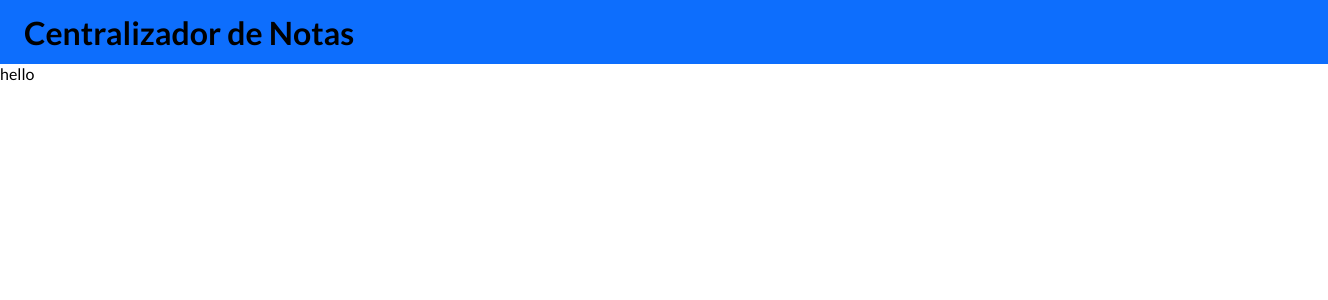
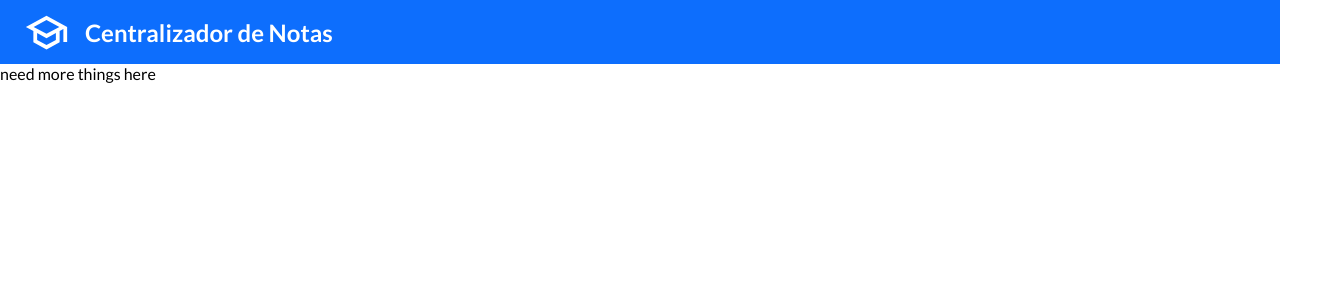
Before and after one commit to FloresAlvaro/Frontend_Report_Card, an Angular app: page / in a window 1280 px wide. Shown: the top 300 px of the page, 1328 px wide, since content can reach past the window. Built offline with nearby package versions, Linux system fonts and the light colour scheme.

Commit message:
feat: enhance topbar component with icon and title, update assets configuration

```diff
--- a/angular.json
+++ b/angular.json
@@ -18,20 +18,21 @@
           "builder": "@angular/build:application",
           "options": {
             "browser": "src/main.ts",
-            "polyfills": [
-              "zone.js"
-            ],
+            "polyfills": ["zone.js"],
             "tsConfig": "tsconfig.app.json",
             "inlineStyleLanguage": "scss",
             "assets": [
               {
                 "glob": "**/*",
                 "input": "public"
+              },
+              {
+                "glob": "**/*",
+                "input": "src/assets",
+                "output": "assets"
               }
             ],
-            "styles": [
-              "src/styles.scss"
-            ],
+            "styles": ["src/styles.scss"],
             "server": "src/main.server.ts",
             "outputMode": "server",
             "ssr": {
@@ -80,21 +81,21 @@
         "test": {
           "builder": "@angular/build:karma",
           "options": {
-            "polyfills": [
-              "zone.js",
-              "zone.js/testing"
-            ],
+            "polyfills": ["zone.js", "zone.js/testing"],
             "tsConfig": "tsconfig.spec.json",
             "inlineStyleLanguage": "scss",
             "assets": [
               {
                 "glob": "**/*",
                 "input": "public"
+              },
+              {
+                "glob": "**/*",
+                "input": "src/assets",
+                "output": "assets"
               }
             ],
-            "styles": [
-              "src/styles.scss"
-            ]
+            "styles": ["src/styles.scss"]
           }
         }
       }
--- a/src/app/app.component.html
+++ b/src/app/app.component.html
@@ -1,4 +1,4 @@
 <router-outlet>
   <app-topbar></app-topbar>
-  <a> hello </a>
+  <a> need more things here </a>
 </router-outlet>
--- a/src/app/common/topbar/topbar.component.html
+++ b/src/app/common/topbar/topbar.component.html
@@ -1,3 +1,4 @@
 <div class="topbar-component">
-  <h1>Centralizador de Notas</h1>
+  <span class="topbar-icon"></span>
+  <span class="topbar-title">Centralizador de Notas</span>
 </div>
--- a/src/app/common/topbar/topbar.component.scss
+++ b/src/app/common/topbar/topbar.component.scss
@@ -9,4 +9,27 @@
   align-items: center;
   justify-content: flex-start;
   padding: 0 1.5rem;
+  box-sizing: border-box;
 }
+
+.topbar-icon {
+  width: 45px;
+  height: 45px;
+  background-image: url('/assets/icons/school_icon.svg');
+  background-size: contain;
+  background-repeat: no-repeat;
+  background-position: center;
+  margin-right: 1rem;
+  display: inline-block;
+  flex-shrink: 0;
+  //padding: 0 1.5rem;
+  filter: brightness(0) saturate(100%) invert(100%);
+}
+
+.topbar-title {
+  color: #ffffff;
+  font-size: 1.5rem;
+  font-weight: bold;
+  margin: 0;
+  font-family: 'Lato', sans-serif;
+}
```
Also changed, not shown: src/assets/icons/school_icon.svg (added).
